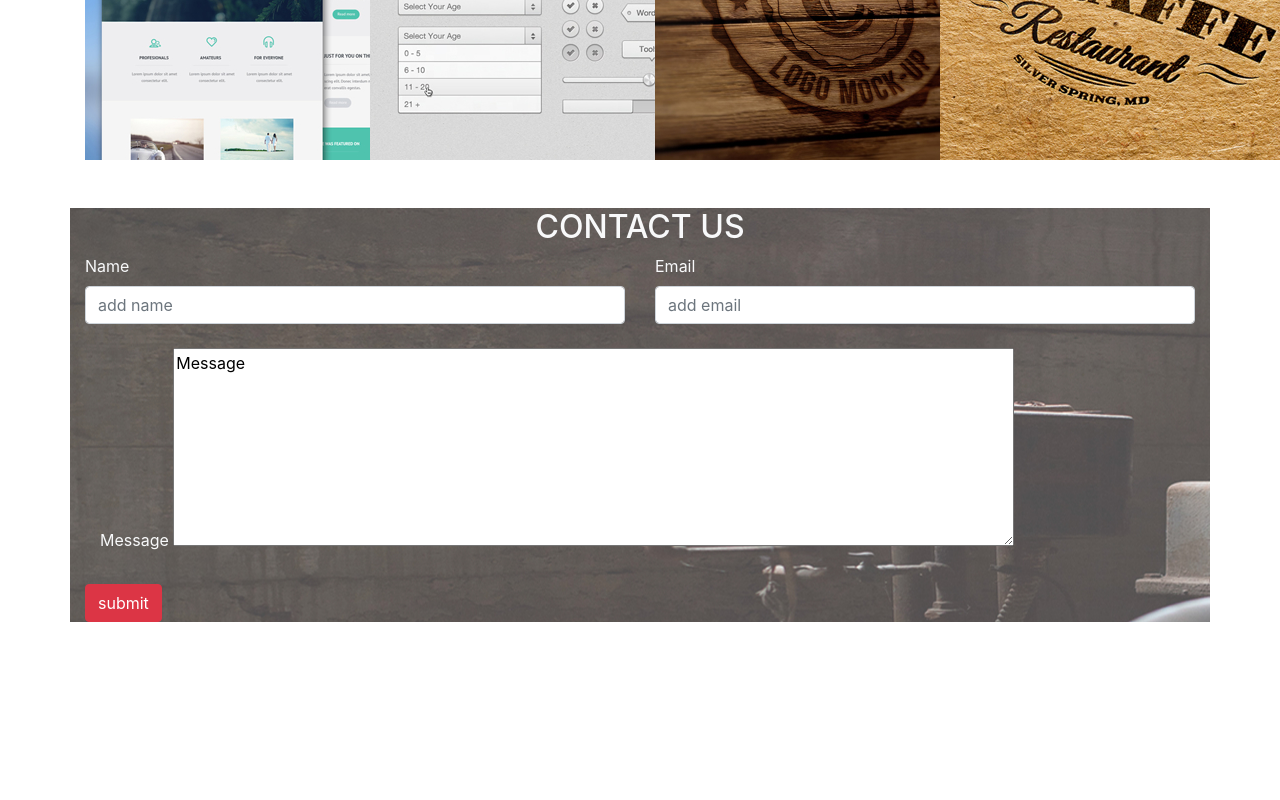
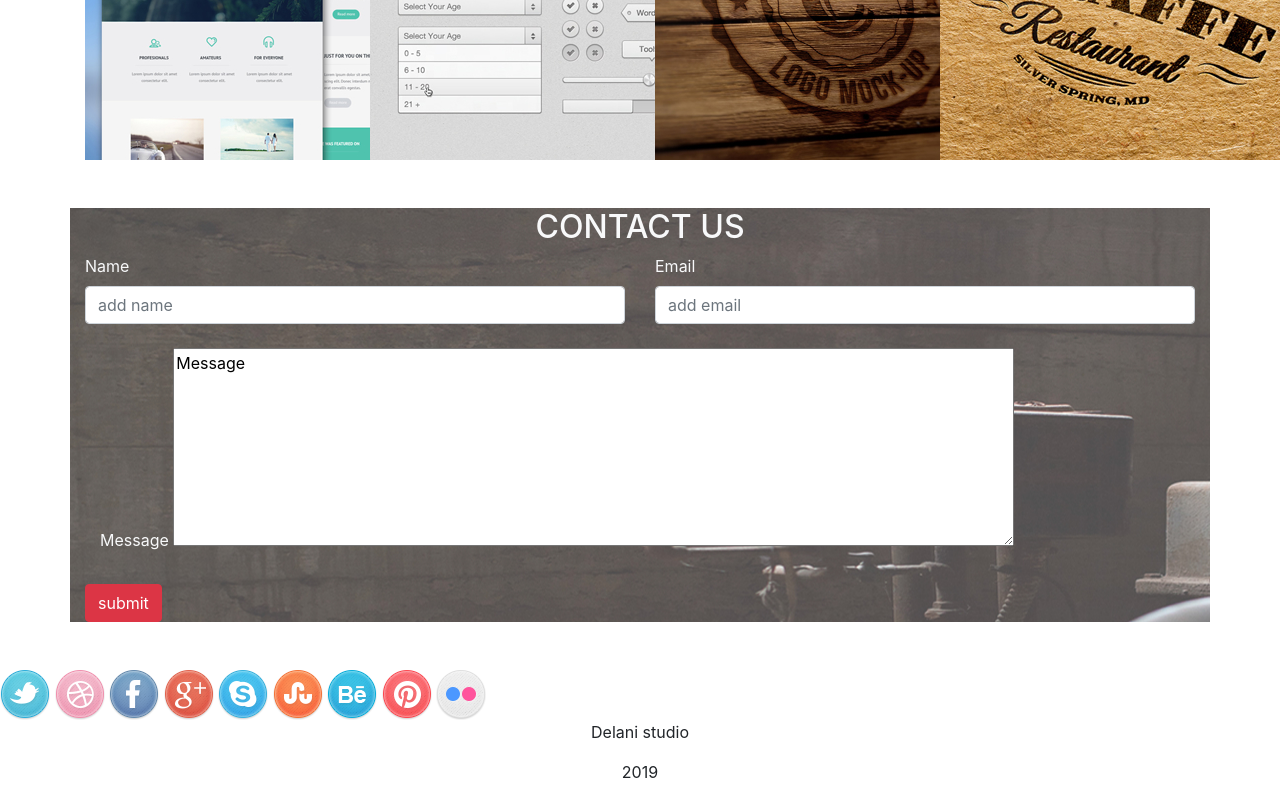
Before and after one commit to bano27/Delani-studio, a plain HTML site: page index.html in a window 1280 px wide. Shown: the part 1461-2261 px from the top of the page. Before the commit the page ends 2083 px from the top, so only its background shows below. Drawn offline with nearby package versions, Linux system fonts and the light colour scheme.

Commit message:
html footer

```diff
--- a/index.html
+++ b/index.html
@@ -111,7 +111,28 @@
         <button type="submit" name="submit" class="btn btn-danger" value="submit">submit</button>
       </form>
     </div>
-    <footer></footer>
+    <br><br>
+    <footer>
+      <div class="row align-center">
+        <div class="col-md-12">
+          <img src="images/twitter.png" alt="">
+          <img src="images/dribble.png" alt="">
+          <img src="images/facebook.png" alt="">
+          <img src="images/googleplus.png" alt="">
+          <img src="images/skype.png" alt="">
+          <img src="images/stumble.png" alt="">
+          <img src="images/behance.png" alt="">
+          <img src="images/pinterest.png" alt="">
+          <img src="images/flickr.png" alt="">
+        </div>
+      </div>
+      <div class="row text-center">
+        <div class="col-md-12">
+          <p>Delani studio</p>
+          <p>2019</p>
+        </div>
+      </div>
+    </footer>
     <script src="https://cdnjs.cloudflare.com/ajax/libs/jquery/3.5.1/jquery.min.js" integrity="sha512-bLT0Qm9VnAYZDflyKcBaQ2gg0hSYNQrJ8RilYldYQ1FxQYoCLtUjuuRuZo+fjqhx/qtq/1itJ0C2ejDxltZVFg==" crossorigin="anonymous"></script>
     <script src="https://cdn.jsdelivr.net/npm/popper.js@1.16.1/dist/umd/popper.min.js" integrity="sha384-9/reFTGAW83EW2RDu2S0VKaIzap3H66lZH81PoYlFhbGU+6BZp6G7niu735Sk7lN" crossorigin="anonymous"></script>
     <script src="https://stackpath.bootstrapcdn.com/bootstrap/4.5.2/js/bootstrap.min.js" integrity="sha384-B4gt1jrGC7Jh4AgTPSdUtOBvfO8shuf57BaghqFfPlYxofvL8/KUEfYiJOMMV+rV" crossorigin="anonymous"></script>
```
